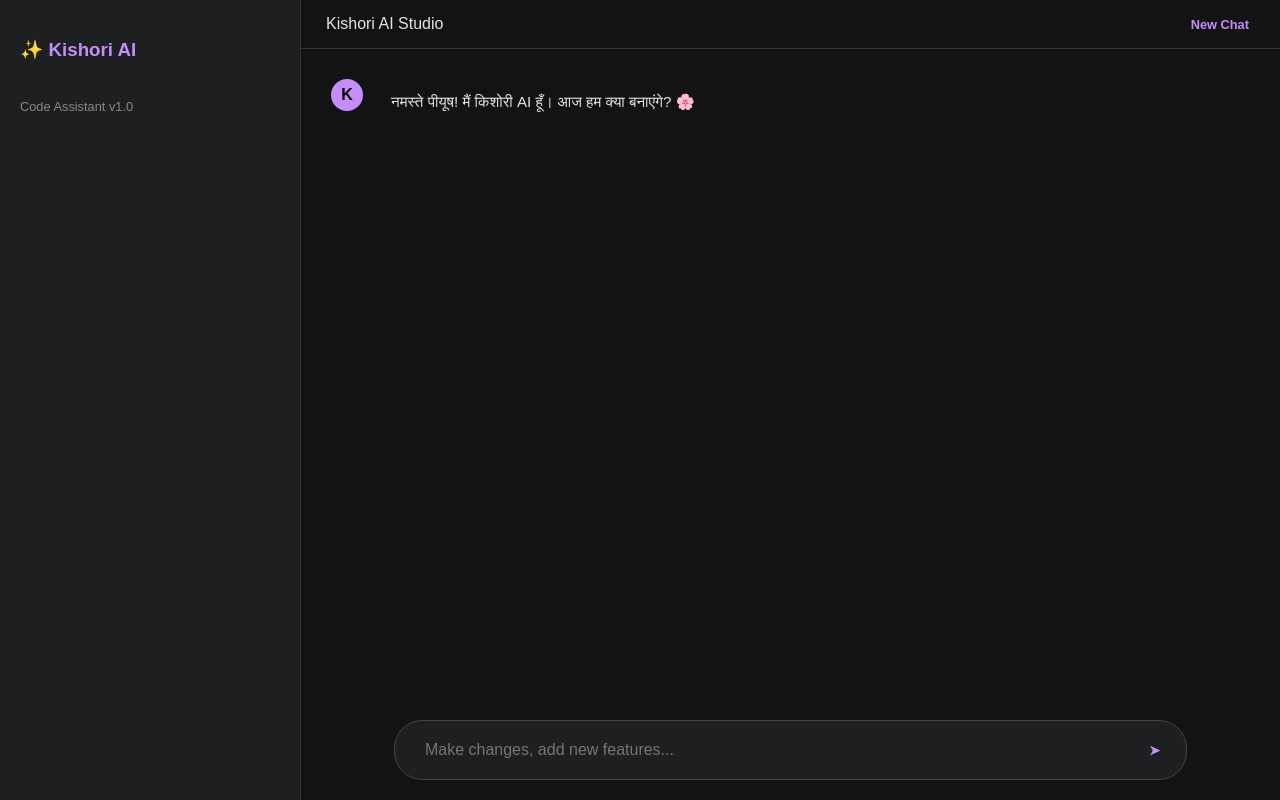
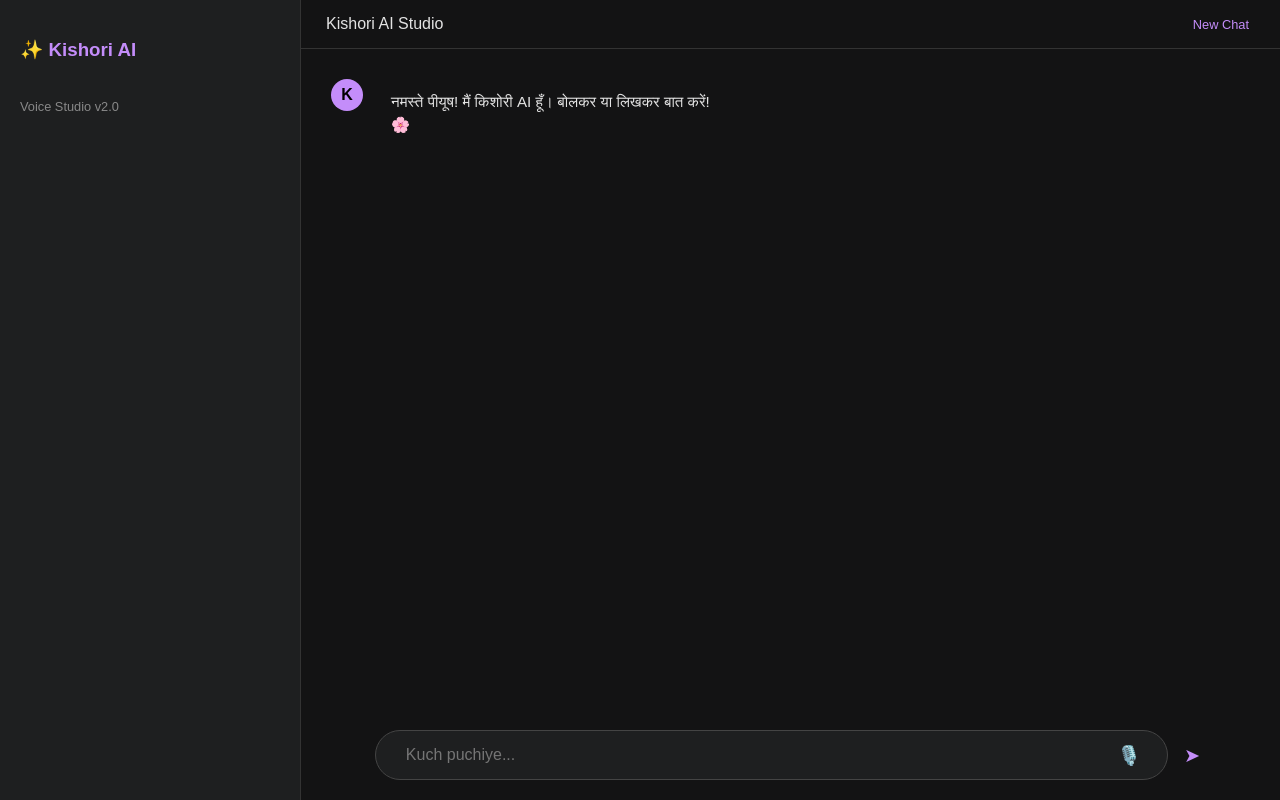
Before and after one commit to piyushparmaredu26-op/kishoriai, a plain HTML site: page index.html in a window 1280 px wide. Drawn offline with Linux system fonts and the light colour scheme.

Commit message:
Update index.html

```diff
--- a/index.html
+++ b/index.html
@@ -6,7 +6,7 @@
     <title>Kishori AI | Studio</title>
     <style>
         :root { --bg: #131314; --panel: #1e1f20; --text: #e3e3e3; --accent: #c48dfa; }
-        body { font-family: 'Google Sans', sans-serif; background: var(--bg); color: var(--text); margin: 0; display: flex; height: 100vh; }
+        body { font-family: 'Google Sans', sans-serif; background: var(--bg); color: var(--text); margin: 0; display: flex; height: 100vh; overflow: hidden; }
         #sidebar { width: 260px; background: var(--panel); border-right: 1px solid #333; padding: 20px; display: flex; flex-direction: column; gap: 20px; }
         #main-chat { flex: 1; display: flex; flex-direction: column; position: relative; }
         #header { padding: 15px 25px; border-bottom: 1px solid #333; display: flex; justify-content: space-between; align-items: center; }
@@ -15,47 +15,67 @@
         .user-msg { align-self: flex-end; background: #333537; border: 1px solid #444; }
         .ai-msg { align-self: flex-start; background: transparent; display: flex; gap: 10px; }
         .ai-avatar { width: 32px; height: 32px; background: var(--accent); border-radius: 50%; display: flex; align-items: center; justify-content: center; color: black; font-weight: bold; }
-        #input-container { padding: 20px; display: flex; justify-content: center; }
-        .input-box { width: 80%; background: var(--panel); border-radius: 28px; padding: 10px 20px; display: flex; align-items: center; border: 1px solid #444; }
+        #input-container { padding: 20px; display: flex; justify-content: center; gap: 10px; }
+        .input-box { width: 80%; background: var(--panel); border-radius: 28px; padding: 5px 20px; display: flex; align-items: center; border: 1px solid #444; }
         input { flex: 1; background: transparent; border: none; color: white; padding: 10px; outline: none; font-size: 1rem; }
-        button { background: none; border: none; color: var(--accent); cursor: pointer; font-weight: bold; }
+        button { background: none; border: none; color: var(--accent); cursor: pointer; font-size: 1.2rem; }
     </style>
 </head>
 <body>
 
 <div id="sidebar">
     <h3 style="color: var(--accent)">✨ Kishori AI</h3>
-    <div style="font-size: 0.8rem; color: #888;">Code Assistant v1.0</div>
+    <div style="font-size: 0.8rem; color: #888;">Voice Studio v2.0</div>
 </div>
 
 <div id="main-chat">
     <div id="header">
         <span>Kishori AI Studio</span>
-        <button style="font-size: 0.8rem">New Chat</button>
+        <button onclick="location.reload()" style="font-size: 0.8rem">New Chat</button>
     </div>
 
-    <div id="chat-window" id="chat-content">
+    <div id="chat-window">
         <div class="ai-msg">
             <div class="ai-avatar">K</div>
-            <div class="msg">नमस्ते पीयूष! मैं किशोरी AI हूँ। आज हम क्या बनाएंगे? 🌸</div>
+            <div class="msg">नमस्ते पीयूष! मैं किशोरी AI हूँ। बोलकर या लिखकर बात करें! 🌸</div>
         </div>
     </div>
 
     <div id="input-container">
         <div class="input-box">
-            <input type="text" id="user-input" placeholder="Make changes, add new features..." onkeypress="if(event.key==='Enter') send()">
-            <button onclick="send()">➤</button>
+            <input type="text" id="user-input" placeholder="Kuch puchiye..." onkeypress="if(event.key==='Enter') send()">
+            <button onclick="startVoice()">🎙️</button>
         </div>
+        <button onclick="send()">➤</button>
     </div>
 </div>
 
 <script>
-    // --- यहाँ अपनी डिटेल्स भरें ---
+    // --- यहाँ अपनी असली डिटेल्स भरें ---
     const API_KEY = "AIzaSyD2jtUUc3d8-ahIsX-NrW3RsqjPdy70jqg";
     const ADMIN_PASSWORD = "150708";
     // ----------------------------
 
     let askingPass = false;
+
+    // वॉइस सुनने के लिए (Voice to Text)
+    function startVoice() {
+        const recognition = new (window.SpeechRecognition || window.webkitSpeechRecognition)();
+        recognition.lang = 'hi-IN';
+        recognition.start();
+        document.getElementById("user-input").placeholder = "Sunti hoon...";
+        recognition.onresult = (event) => {
+            document.getElementById("user-input").value = event.results[0][0].transcript;
+            send();
+        };
+    }
+
+    // बोलने के लिए (Text to Speech)
+    function speak(text) {
+        const utterance = new SpeechSynthesisUtterance(text);
+        utterance.lang = 'hi-IN';
+        window.speechSynthesis.speak(utterance);
+    }
 
     async function send() {
         const box = document.getElementById("user-input");
@@ -65,13 +85,18 @@
 
         win.innerHTML += `<div class="user-msg msg">${val}</div>`;
         box.value = "";
+        box.placeholder = "Kuch puchiye...";
 
         if(askingPass) {
             if(val === ADMIN_PASSWORD) {
-                win.innerHTML += `<div class="ai-msg"><div class="ai-avatar">K</div><div class="msg">प्रणाम मालिक! पासवर्ड सही है। 👑</div></div>`;
+                let r = "प्रणाम मालिक! पासवर्ड सही है। 👑";
+                win.innerHTML += `<div class="ai-msg"><div class="ai-avatar">K</div><div class="msg">${r}</div></div>`;
+                speak(r);
                 askingPass = false;
             } else {
-                win.innerHTML += `<div class="ai-msg"><div class="ai-avatar">K</div><div class="msg">गलत पासवर्ड! आप क्रिएटर नहीं लग रहे। ❌</div></div>`;
+                let r = "गलत पासवर्ड! आप क्रिएटर नहीं लग रहे। ❌";
+                win.innerHTML += `<div class="ai-msg"><div class="ai-avatar">K</div><div class="msg">${r}</div></div>`;
+                speak(r);
                 askingPass = false;
             }
         } else if(["creator", "malik", "password", "who made you"].some(k => val.toLowerCase().includes(k))) {
@@ -82,12 +107,14 @@
                 const res = await fetch(`https://generativelanguage.googleapis.com/v1beta/models/gemini-1.5-flash:generateContent?key=${API_KEY}`, {
                     method: "POST",
                     headers: {"Content-Type": "application/json"},
-                    body: JSON.stringify({contents: [{parts: [{text: "You are Kishori AI. Be respectful to Piyush. " + val}]}]})
+                    body: JSON.stringify({contents: [{parts: [{text: "Reply in Hindi. Respectfully answer this: " + val}]}]})
                 });
                 const d = await res.json();
-                win.innerHTML += `<div class="ai-msg"><div class="ai-avatar">K</div><div class="msg">${d.candidates[0].content.parts[0].text}</div></div>`;
+                const reply = d.candidates[0].content.parts[0].text;
+                win.innerHTML += `<div class="ai-msg"><div class="ai-avatar">K</div><div class="msg">${reply}</div></div>`;
+                speak(reply);
             } catch(e) {
-                win.innerHTML += `<div class="ai-msg"><div class="ai-avatar">K</div><div class="msg">सर्वर एरर। चेक करें API Key।</div></div>`;
+                win.innerHTML += `<div class="ai-msg"><div class="ai-avatar">K</div><div class="msg">सर्वर एरर। अपनी API Key चेक करें।</div></div>`;
             }
         }
         win.scrollTop = win.scrollHeight;
```
